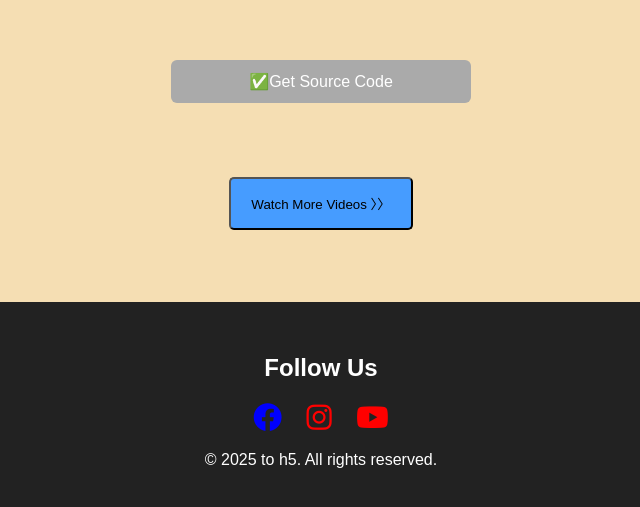
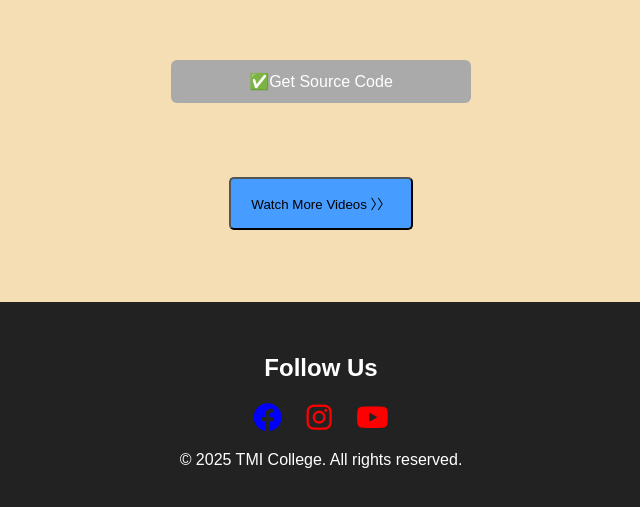
Before and after one commit to chavan9146/TMI-College, a plain HTML site: page index.html in a window 1280 px wide. Shown: the part 958-1465 px from the top of the page, 319-959 px from the left. Drawn offline with Linux system fonts and the light colour scheme.

Commit message:
Update index.html

```diff
--- a/index.html
+++ b/index.html
@@ -398,7 +398,7 @@ body {
       <a href="https://www.instagram.com/tmi_college/?next=%2F&hl=en"><i class="fab fa-instagram" style="color: red;"></i></a>
       <a href="https://www.youtube.com/@TMICollege"><i class="fab fa-youtube" style="color: red;"></i></a>
     </div>
-    <p>&copy; 2025 to h5. All rights reserved.</p>
+    <p>&copy; 2025 TMI College. All rights reserved.</p>
   </section>
 
   <button onclick="topFunction()" id="topBtn" class="topBtn">↑</button>
```
